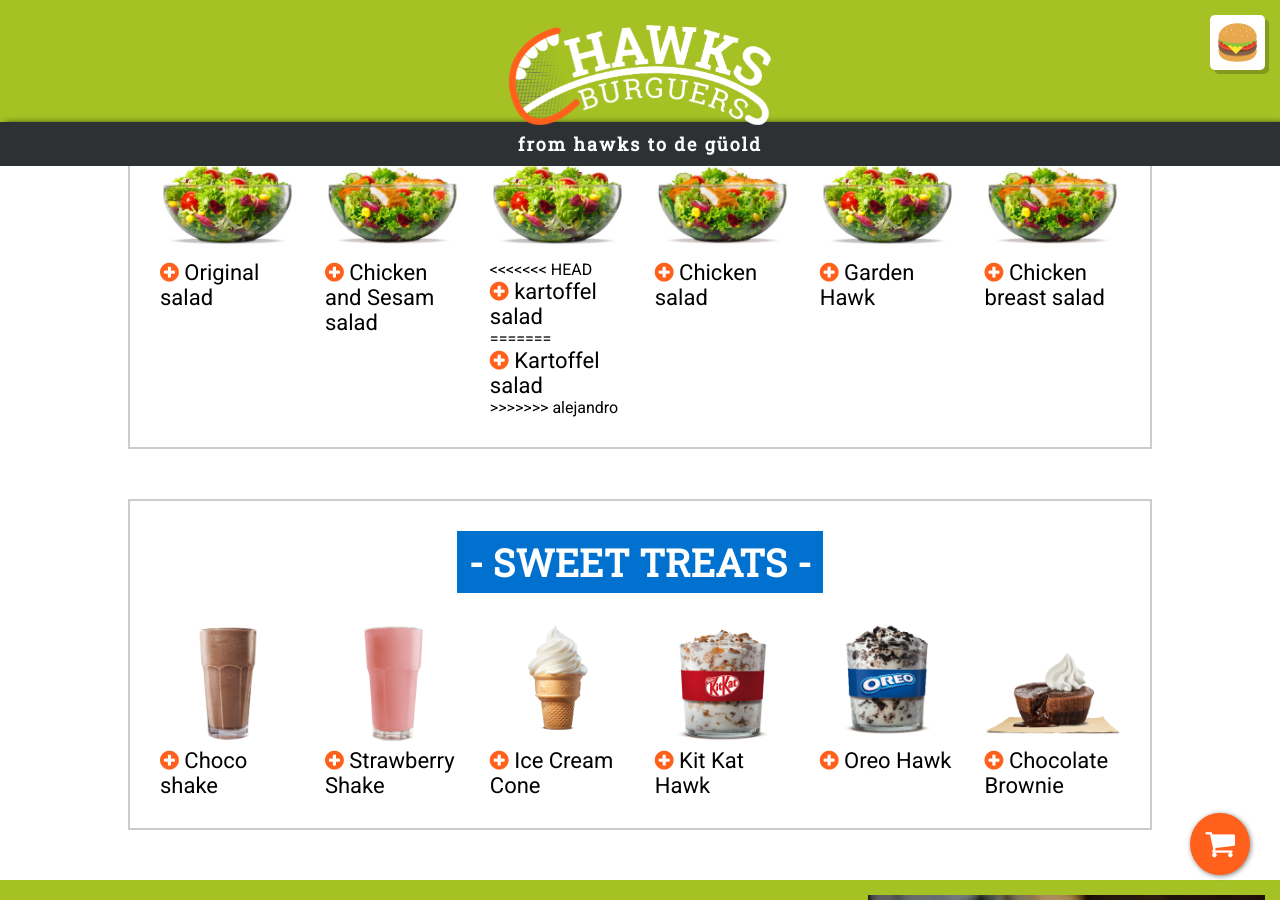
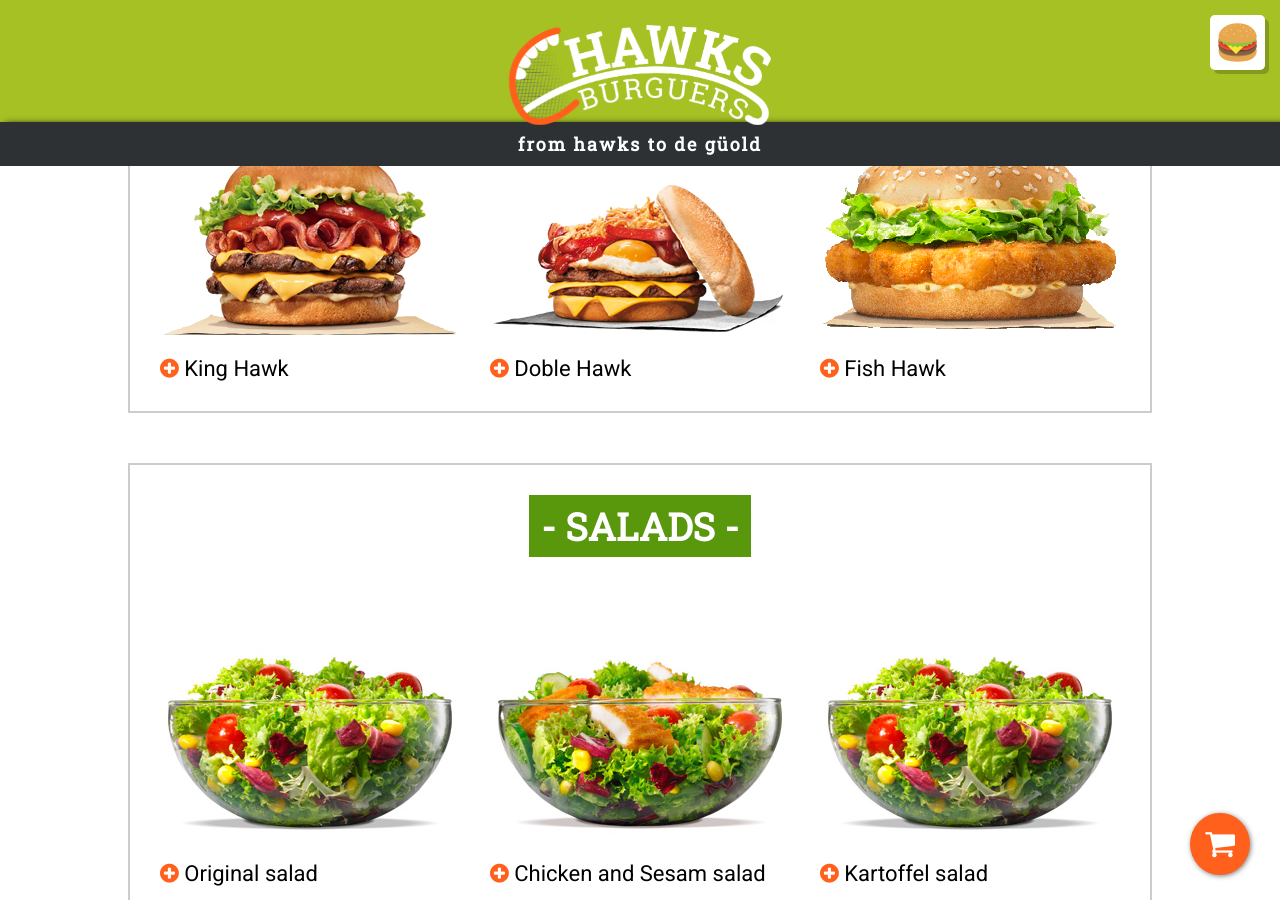
Before and after one commit to cArlitXs/HawksBurgers, a Jekyll site: the page built from menu.html, in a window 1280 px wide and 900 px high, scrolled down 739 px. Built offline with Jekyll 4.4.1, drawn with Linux system fonts in a browser that asks for light colours.

Commit message:
Mejora de la página de menú

```diff
--- a/menu.html
+++ b/menu.html
@@ -21,27 +21,27 @@
 				</div>
 			</div>
 			<div class="row">
-				<div class="item col-2 col-s-4">
+				<div class="item col-4 col-s-4">
 					<img src="{{site.baseurl}}/images/kingbacon.png" class="w-100" alt="King bacon">
 					<p class="h5"><a href=""><i class="fa fa-plus-circle"></i> King Bacon</a></p>
 				</div>
-				<div class="item col-2 col-s-4">
+				<div class="item col-4 col-s-4">
 					<img src="{{site.baseurl}}/images/steakhouse.jpg" class="w-100" alt="Steak house">
 					<p class="h5"><a href=""><i class="fa fa-plus-circle"></i> Steak house</a></p>
 				</div>
-				<div class="item col-2 col-s-4">
+				<div class="item col-4 col-s-4">
 					<img src="{{site.baseurl}}/images/bigking.jpg" class="w-100" alt="Big Hawk">
 					<p class="h5"><a href=""><i class="fa fa-plus-circle"></i> Big Hawk</a></p>
 				</div>
-				<div class="item col-2 col-s-4">
+				<div class="item col-4 col-s-4">
 					<img src="{{site.baseurl}}/images/kingcheddar.png" class="w-100" alt="King Hawk">
 					<p class="h5"><a href=""><i class="fa fa-plus-circle"></i> King Hawk</a></p>
 				</div>
-				<div class="item col-2 col-s-4">
+				<div class="item col-4 col-s-4">
 					<img src="{{site.baseurl}}/images/DobleKing.png" class="w-100" alt="Doble Hawk">
 					<p class="h5"><a href=""><i class="fa fa-plus-circle"></i> Doble Hawk</a></p>
 				</div>
-				<div class="item col-2 col-s-4">
+				<div class="item col-4 col-s-4">
 					<img src="{{site.baseurl}}/images/kingfish.png" class="w-100" alt="Fish Hawk">
 					<p class="h5"><a href=""><i class="fa fa-plus-circle"></i> Fish Hawk</a></p>
 				</div>
@@ -55,31 +55,27 @@
 				</div>
 			</div>
 			<div class="row">
-				<div class="item col-2 col-s-4">
+				<div class="item col-4 col-s-4">
 					<img src="{{site.baseurl}}/images/ensaladaoriginal.jpg" class="w-100" alt="Original salad">
 					<p class="h5"><a href=""><i class="fa fa-plus-circle"></i> Original salad</a></p>
 				</div>
-				<div class="item col-2 col-s-4">
+				<div class="item col-4 col-s-4">
 					<img src="{{site.baseurl}}/images/ensaladapollo.jpg" class="w-100" alt="Chicken and Sesam salad">
 					<p class="h5"><a href=""><i class="fa fa-plus-circle"></i> Chicken and Sesam salad</a></p>
 				</div>
-				<div class="item col-2 col-s-4">
+				<div class="item col-4 col-s-4">
 					<img src="{{site.baseurl}}/images/ensaladaoriginal.jpg" class="w-100" alt="kartoffel salad">
-<<<<<<< HEAD
-					<p class="h5"><a href=""><i class="fa fa-plus-circle"></i> kartoffel salad</a></p>
-=======
 					<p class="h5"><a href=""><i class="fa fa-plus-circle"></i> Kartoffel salad</a></p>
->>>>>>> alejandro
 				</div>
-				<div class="item col-2 col-s-4">
+				<div class="item col-4 col-s-4">
 					<img src="{{site.baseurl}}/images/ensaladapollo.jpg" class="w-100" alt="chicken salad">
 					<p class="h5"><a href=""><i class="fa fa-plus-circle"></i> Chicken salad</a></p>
 				</div>
-				<div class="item col-2 col-s-4">
+				<div class="item col-4 col-s-4">
 					<img src="{{site.baseurl}}/images/ensaladaoriginal.jpg" class="w-100" alt="Garden Hawk">
 					<p class="h5"><a href=""><i class="fa fa-plus-circle"></i> Garden Hawk</a></p>
 				</div>
-				<div class="item col-2 col-s-4">
+				<div class="item col-4 col-s-4">
 					<img src="{{site.baseurl}}/images/ensaladapollo.jpg" class="w-100" alt="chicken breast salad ">
 					<p class="h5"><a href=""><i class="fa fa-plus-circle"></i> Chicken breast salad </a></p>
 				</div>
@@ -93,180 +89,31 @@
 				</div>
 			</div>
 			<div class="row">
-				<div class="item col-2 col-s-4">
+				<div class="item col-4 col-s-4">
 					<img src="{{site.baseurl}}/images/chocoshake.png" class="w-100" alt="Choco shake">
 					<p class="h5"><a href=""><i class="fa fa-plus-circle"></i> Choco shake</a></p>
 				</div>
-				<div class="item col-2 col-s-4">
+				<div class="item col-4 col-s-4">
 					<img src="{{site.baseurl}}/images/strawshake.png" class="w-100" alt="Strawberry Shake">
 					<p class="h5"><a href=""><i class="fa fa-plus-circle"></i> Strawberry Shake</a></p>
 				</div>
-				<div class="item col-2 col-s-4">
+				<div class="item col-4 col-s-4">
 					<img src="{{site.baseurl}}/images/icecream.png" class="w-100" alt="Ice Cream Cone">
 					<p class="h5"><a href=""><i class="fa fa-plus-circle"></i> Ice Cream Cone</a></p>
 				</div>
-				<div class="item col-2 col-s-4">
+				<div class="item col-4 col-s-4">
 					<img src="{{site.baseurl}}/images/kitkat.png" class="w-100" alt="Kit Kat Hawk">
 					<p class="h5"><a href=""><i class="fa fa-plus-circle"></i> Kit Kat Hawk</a></p>
 				</div>
-				<div class="item col-2 col-s-4">
+				<div class="item col-4 col-s-4">
 					<img src="{{site.baseurl}}/images/oreo.png" class="w-100" alt="Oreo Hawk">
 					<p class="h5"><a href=""><i class="fa fa-plus-circle"></i> Oreo Hawk</a></p>
 				</div>
-				<div class="item col-2 col-s-4">
+				<div class="item col-4 col-s-4">
 					<img src="{{site.baseurl}}/images/brownie.png" class="w-100" alt="Chocolate Brownie">
 					<p class="h5"><a href=""><i class="fa fa-plus-circle"></i> Chocolate Brownie</a></p>
 				</div>
 			</div>
 		</section>
-		<!--
-
-		<div class="row">
-			<div class="col-4"><a href=""><img src="images/hamburguer.jpg" class="burger"></a>
-				<div class="titleburger">
-					<a href=""><img src="{{site.baseurl}}/images/anyadir.png"  width="30" height="28"></a>
-					<a>Normal Burger</a>
-				</div>
-
-			</div>
-			<div class="col-4"><a href=""><img src="images/steakhouse.jpg" class="burger"></a>
-				<div class="titleburger">
-					<a href=""><img src="{{site.baseurl}}/images/anyadir.png"  width="30" height="28"></a>
-					<a>SteakHawk</a>
-				</div>
-
-			</div>
-			<div class="col-4"><a href=""><img src="images/triple_whopper.jpg" class="burger"></a>
-				<div class="titleburger">
-					<a href=""><img src="{{site.baseurl}}/images/anyadir.png"  width="30" height="28"></a>
-					<a>Triple Hawk</a>
-				</div>
-
-			</div>
-		</div>
-
-		<div class="row">
-			<div class="col-4"><a href=""><img src="images/cheeseburger.png" class="burger"></a>
-				<div class="titleburger">
-					<a href=""><img src="{{site.baseurl}}/images/anyadir.png"  width="30" height="28"></a>
-					<a>Cheese Hawk</a>
-				</div>
-
-			</div>
-			<div class="col-4"><a href=""><img src="images/DobleKing.png" class="burger"></a>
-				<div class="titleburger">
-					<a href=""><img src="{{site.baseurl}}/images/anyadir.png"  width="30" height="28"></a>
-					<a>Doble Hawk</a>
-				</div>
-
-			</div>
-			<div class="col-4"><a href=""><img src="images/kingcheddar.png" class="burger"></a>
-				<div class="titleburger">
-					<a href=""><img src="{{site.baseurl}}/images/anyadir.png"  width="30" height="28"></a>
-					<a>King Hawk</a>
-				</div>
-
-			</div>
-		</div>
-
-
-		<a name="salad"></a>
-		<div class="titleSalad"><input type=image src="images/salad.png" width="500" height="90"></div>
-		<div class="fondo"><img src="images/salad.jpg" class="saladimg"></div>
-
-		<div class="row">
-			<div class="col-4"><a href=""><img src="images/ensaladapollo.jpg" class="burger"></a>
-				<div class="titleburger">
-					<a href=""><img src="{{site.baseurl}}/images/anyadir.png"  width="30" height="28"></a>
-					<a>Chicken Salad</a>
-				</div>
-			</div>
-			<div class="col-4"><a href=""><img src="images/ensaladaoriginal.jpg" class="burger"></a>
-				<div class="titleburger">
-					<a href=""><img src="{{site.baseurl}}/images/anyadir.png"  width="30" height="28"></a>
-					<a>Garden Hawk</a>
-				</div>
-				<div class="fondo"><img src="images/chicken.png" class="chickenimg"></div>
-			</div>
-				<div class="col-4"><a href=""><img src="images/ensaladapollo.jpg" class="burger"></a>
-				<div class="titleburger">
-					<a href=""><img src="{{site.baseurl}}/images/anyadir.png"  width="30" height="28"></a>
-					<a>Cheedar Salad</a>
-				</div>
-			</div>
-			<div class="col-4"><a href=""><img src="images/kingfish.png" class="burger"></a>
-				<div class="titleburger">
-					<a href=""><img src="{{site.baseurl}}/images/anyadir.png"  width="30" height="28"></a>
-					<a>Fish Hawk</a>
-				</div>
-			</div>
-			<div class="col-4"><a href=""><img src="images/veggieburger.png" class="burger"></a>
-				<div class="titleburger">
-					<a href=""><img src="{{site.baseurl}}/images/anyadir.png"  width="30" height="28"></a>
-					<a>Veggie Hawk</a>
-				</div>
-			</div>
-			<div class="col-4"><a href=""><img src="images/chickenwrap.jpg" class="burger"></a>
-				<div class="titleburger">
-					<a href=""><img src="{{site.baseurl}}/images/anyadir.png"  width="30" height="28"></a>
-					<a>Fish Wrap</a>
-				</div>
-			</div>
-		</div>
-
-	<a name="sweet"></a>
-	<div class="titleSweet"><input type=image src="images/buttonSweet.png" width="500" height="90"></div>
-
-
-	<div class="row">
-	    <div class="col-4"><a href=""><img src="images/chocoshake.png" class="burger"></a>
-	    	<div class="titleburger">
-	    		<a href=""><img src="{{site.baseurl}}/images/anyadir.png"  width="30" height="28"></a>
-	    		<a>Chocolate Shake</a>
-	    	</div>
-
-<div class="fondo"><img src="images/chocolate.png" class="chocolateimg"></div>
-
-
-	    </div>
-	    <div class="col-4"><a href=""><img src="images/strawshake.png" class="burger"></a>
-	    	<div class="titleburger">
-	    		<a href=""><img src="{{site.baseurl}}/images/anyadir.png"  width="30" height="28"></a>
-	    		<a>Strawberry Shake</a>
-	    	</div>
-
-	    </div>
-	    <div class="col-4"><a href=""><img src="images/icecream.png" class="burger"></a>
-	    	<div class="titleburger">
-	    		<a href=""><img src="{{site.baseurl}}/images/anyadir.png"  width="30" height="28"></a>
-	    		<a>Ice Cream Cone</a>
-	    	</div>
-
-	    </div>
-	    <div class="col-4"><a href=""><img src="images/brownie.png" class="burger"></a>
-	    	<div class="titleburger">
-	    		<a href=""><img src="{{site.baseurl}}/images/anyadir.png"  width="30" height="28"></a>
-	    		<a>Chocolate Brownie</a>
-	    	</div>
-
-<div class="fondo"><img src="images/coffee.jpg" class="coffeimg"></div>
-
-	    </div>
-	    <div class="col-4"><a href=""><img src="images/kitkat.png" class="burger"></a>
-	    	<div class="titleburger">
-	    		<a href=""><img src="{{site.baseurl}}/images/anyadir.png"  width="30" height="28"></a>
-	    		<a>Kit Kat Hawk</a>
-	    	</div>
-
-	    </div>
-	    <div class="col-4"><a href=""><img src="images/oreo.png" class="burger"></a>
-	    	<div class="titleburger">
-	    		<a href=""><img src="{{site.baseurl}}/images/anyadir.png"  width="30" height="28"></a>
-	    		<a>Oreo Hawk</a>
-	    	</div>
-
-	    </div>
-	</div>
-	-->
 	</div>
 </section>
```
